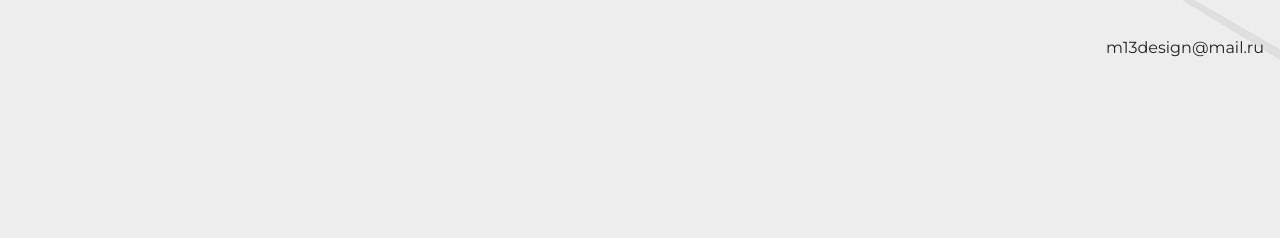
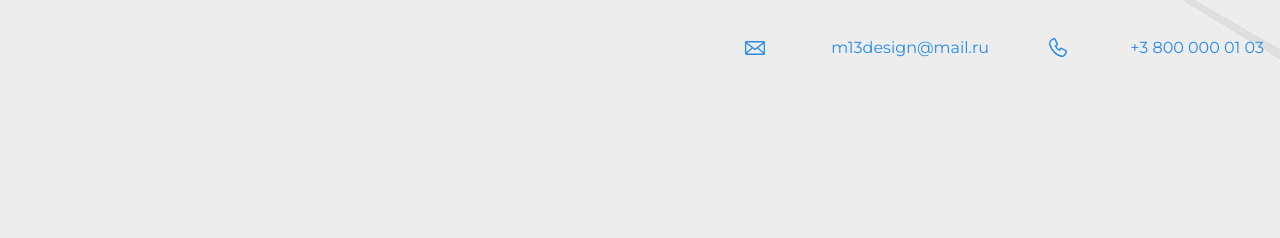
Before and after one commit to m13design/m13, a plain HTML site: page index.html in a window 1280 px wide. Shown: the top 238 px of the page. Drawn offline with nearby package versions, Linux system fonts and the light colour scheme.

Commit message:
Add files via upload

```diff
--- a/index.html
+++ b/index.html
@@ -10,7 +10,10 @@
   <body>
     <header class="page-header">
       <div class=container>
-          m13design@mail.ru
+          <a class="header-email">
+         <a href="mailto:m13design@mail.ru">m13design@mail.ru</a>
+              <a class="header-phone">
+         <a href="tel:+380000000103">+3 800 000 01 03</a>
       </div>
     </header>
 
@@ -24,6 +27,9 @@
     <section class="intro">
         <div class=container>
       <h2 class="subheading">Давайте познакомимся</h2>
+            <figure class="user-image">
+  <img src="files/pinterest_board_photo.png" width="800" height="800" alt="Моя фотография">
+</figure>
       <h3>Пара слов о себе</h3>
       <p>Учусь верстать.</p>
       <h3>Чем могу быть полезен</h3>
@@ -45,8 +51,11 @@
 
     <footer class="page-footer">
         <div class=container>
-      m13design@mail.ru
-            </div>
+            <a class="footer-email">
+         <a href="mailto:m13design@mail.ru">m13design@mail.ru</a>
+              <a class="footer-phone">
+         <a href="tel:+380000000103">+3 800 000 01 03</a>
+                  </div>
     </footer>
   </body>
 </html>
```
